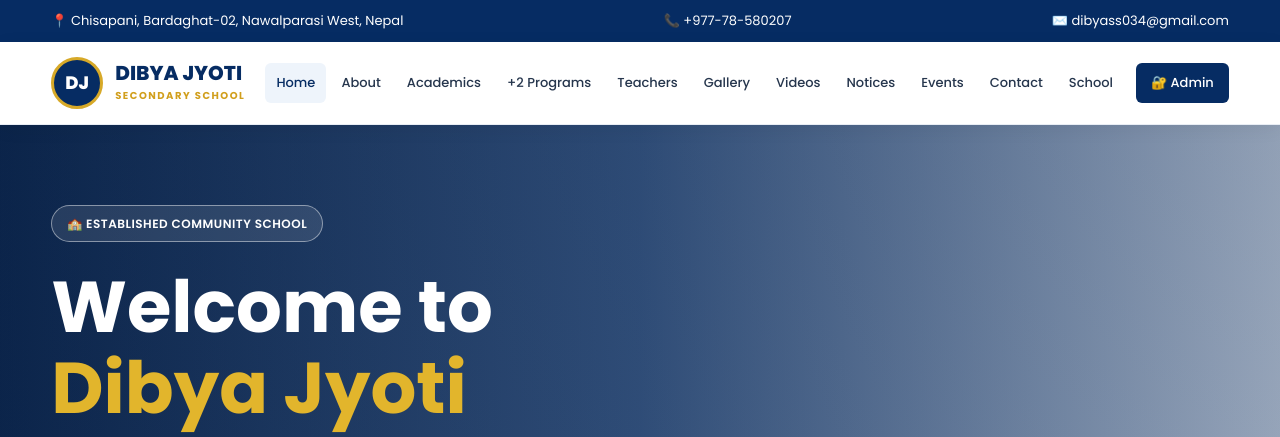
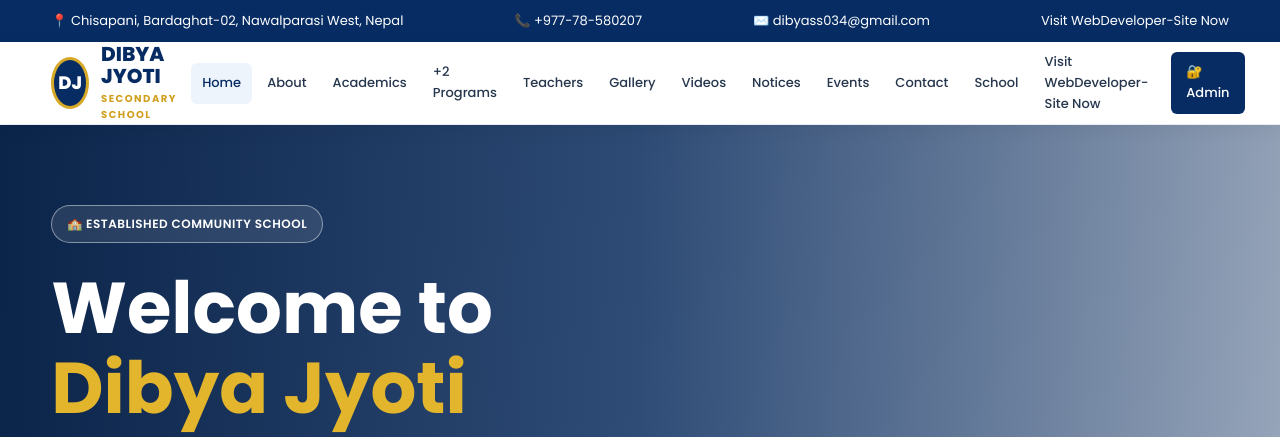
Before and after one commit to hackernepal1/dibyajyoti-secondary-school, a website: page index.html in a window 1280 px wide. Shown: the top 437 px of the page. Drawn offline with Linux system fonts and the light colour scheme; files whose address does not match are found by name.

Commit message:
Update index.html

```diff
--- a/index.html
+++ b/index.html
@@ -31,6 +31,8 @@
         <span>📍 Chisapani, Bardaghat-02, Nawalparasi West, Nepal</span>
         <span>📞 +977-78-580207</span>
         <span>✉️ dibyass034@gmail.com</span>
+         <a href="https://www.jageshwarkushwaha.com.np" target="_blank">Visit WebDeveloper-Site Now</a>
+
     </div>
 </div>
 
@@ -69,6 +71,7 @@
             <a href="events.html">Events</a>
             <a href="contact.html">Contact</a>
             <a href="School.html">School</a>
+ <a href="https://www.jageshwarkushwaha.com.np" target="_blank">Visit WebDeveloper-Site Now</a>
 
             <a href="login.html" class="admin-button">
                 🔐 Admin
```
